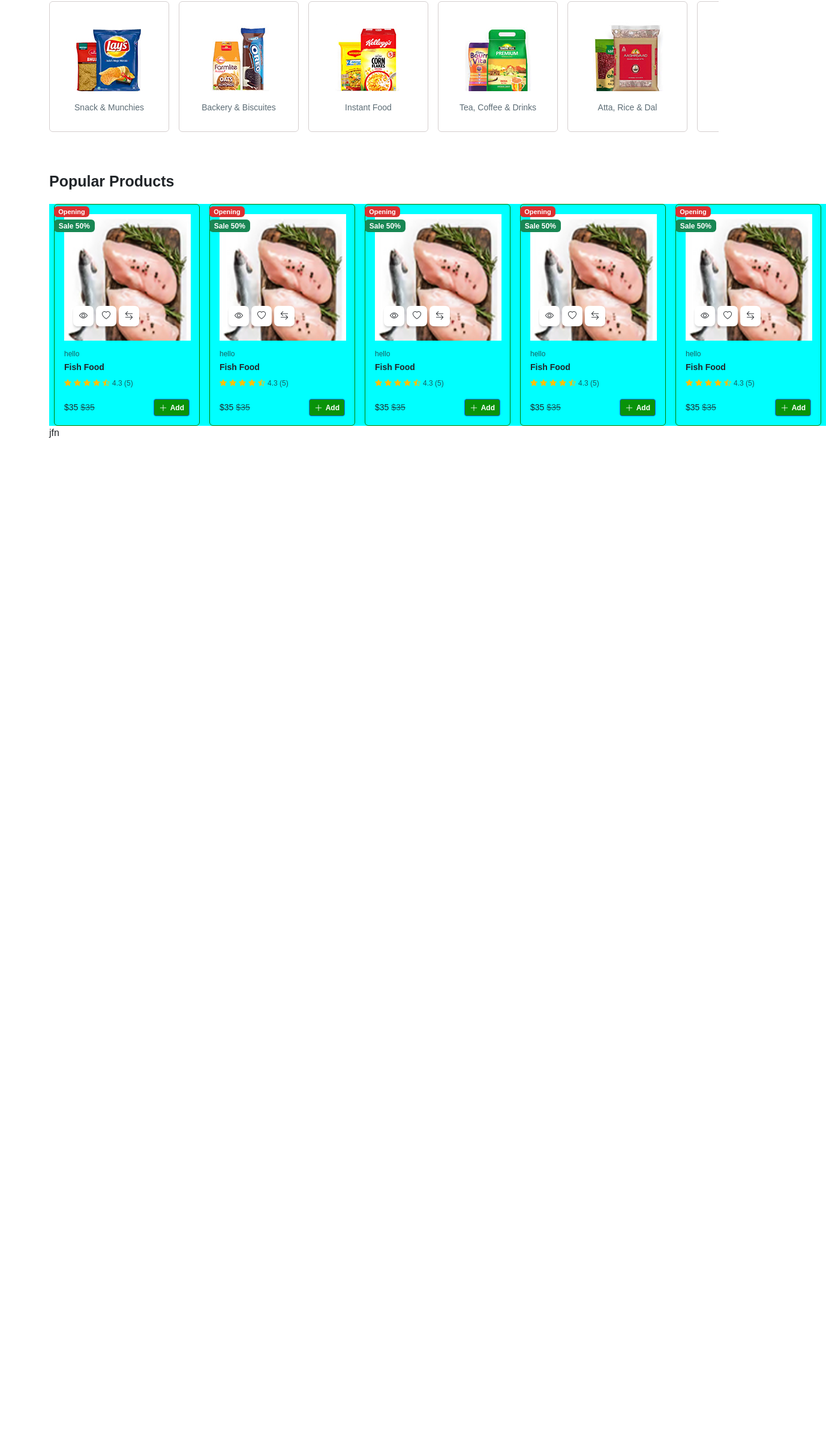
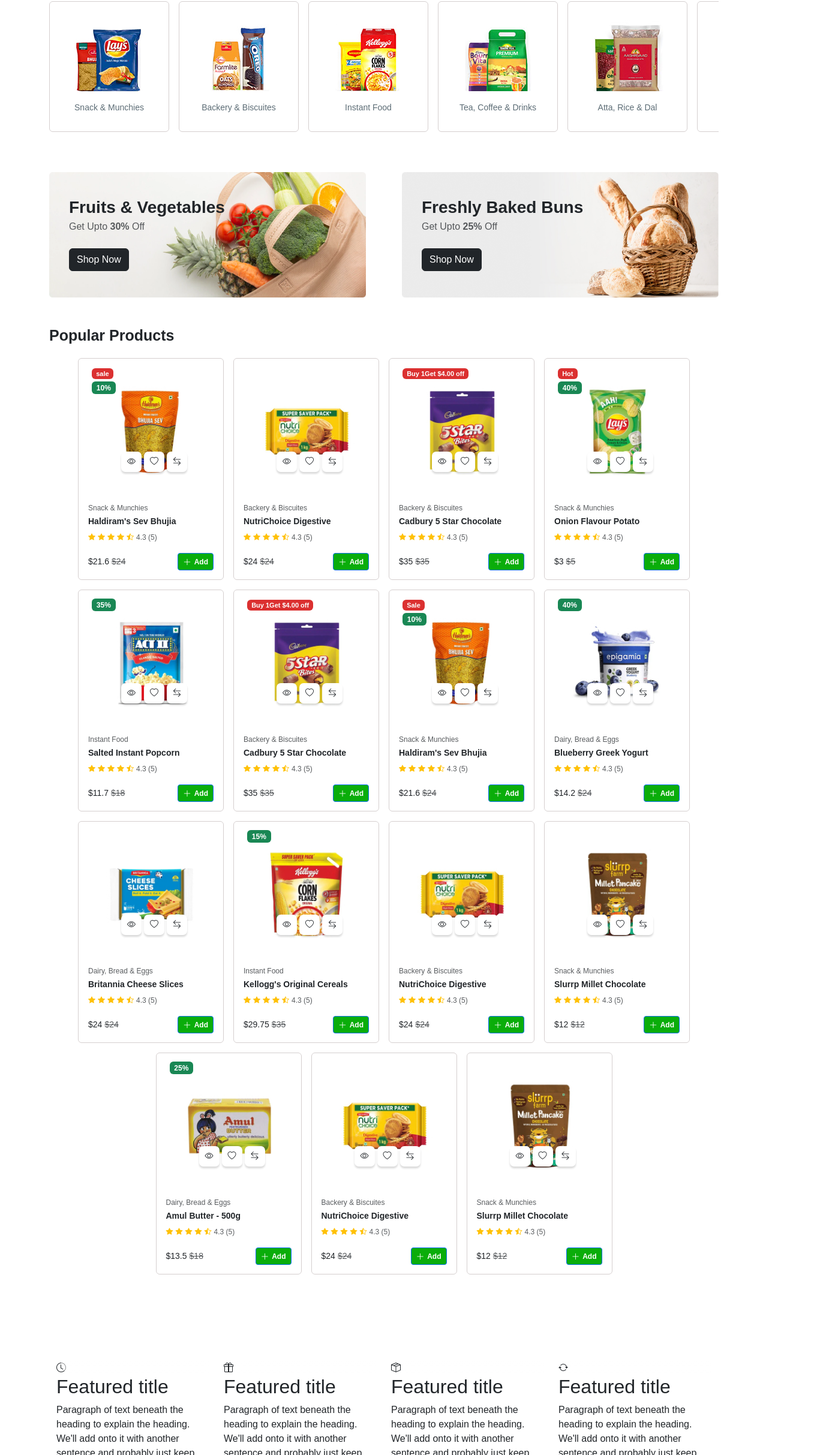
Before and after one commit to Hariprasanth17/React_FreshCard, a React (Vite) app: page / in a window 1280 px wide. Shown: the part 859-3285 px from the top of the page at 60% size, 1377 px wide, since content can reach past the window. Before the commit the page ends 1593 px from the top, so only its background shows below. Built offline with nearby package versions, Linux system fonts and the light colour scheme.

Commit message:
product-update commit

```diff
--- a/src/App.tsx
+++ b/src/App.tsx
@@ -6,6 +6,7 @@ import Category from './Component/Category/Category'
 import Label from './Component/Label/Label'
 import Navbar from './Component/Navbar/Navbar'
 import Product from './Component/Product/Product'
+import Section from './Component/Section/Section'
 
 function App() {
 
@@ -16,8 +17,9 @@ function App() {
       <Navbar />
       <Banner />
       <Category />
-      <Product/>
       <Bannertwo />
+      <Product />
+      <Section />
     </>
   )
 }
--- a/src/Component/Bannertwo/Bannertwo.css
+++ b/src/Component/Bannertwo/Bannertwo.css
@@ -0,0 +1,47 @@
+/* style={{
+    backgroundImage: 'url("/images/banner/grocery-banner.png")',
+    backgroundRepeat: "no-repeat",
+    backgroundSize: "cover",
+    backgroundPosition: "center center"
+  }} */
+
+.banner-two {
+    position: relative;
+}
+
+.banner-two .image img {
+    height: 209px;
+    width: 628px;
+}
+
+.banner-two .banner-tow-content {
+    position: absolute;
+    top: 42px;
+    left: 33px;
+}
+@media screen  and (max-width:1400px){
+    .banner-two .image img {
+        height: 209px;
+        width: 528px;
+    }
+}
+@media screen  and (max-width:1200px){
+    .banner-two .image img {
+        width: 428px;
+    }
+}
+@media screen  and (max-width:992px){
+    .banner-two .image img {
+        width: 328px;
+    }
+}
+@media screen  and (max-width:768px){
+    .banner-two .image img {
+        width: 528px;
+    }
+}
+@media screen  and (max-width:576px){
+    .banner-two .image img {
+        width: 100vw;
+    }
+}
--- a/src/Component/Bannertwo/Bannertwo.tsx
+++ b/src/Component/Bannertwo/Bannertwo.tsx
@@ -1,9 +1,32 @@
+import { ass_list } from "../../assets/assert"
 import "./Bannertwo.css"
 
 const Bannertwo = () => {
   return (
-    <div className="container">
-      jfn
+    <div className="container " >
+      <div className="continer-inside flex-wrap  d-flex justify-content-between gap-3">
+        <div className="banner-two rounded">
+          <div className="image">
+            <img src={ass_list.banner_1} alt="Banner-2" />
+          </div>
+          <div className="banner-tow-content">
+            <h3 className="fw-bold mb-1">Fruits & Vegetables</h3>
+            <p className="mb-4 text-muted"> Get Upto <span className="fw-bold">30%</span> Off </p>
+            <a role="button" href="#!" className="btn btn-dark"> Shop Now </a>
+          </div>
+        </div>
+
+        <div className="banner-two  px-8 rounded">
+          <div className="image col-6">
+            <img src={ass_list.banner_2} alt="Banner-2" />
+          </div>
+          <div className="banner-tow-content">
+            <h3 className="fw-bold mb-1">Freshly Baked Buns</h3>
+            <p className="mb-4 text-muted">Get Upto <span className="fw-bold">25%</span> Off</p>
+            <a role="button" href="#" className="btn btn-dark"> Shop Now </a>
+          </div>
+        </div>
+      </div>
     </div>
   )
 }
--- a/src/Component/CategoryItem/CategoryItem.css
+++ b/src/Component/CategoryItem/CategoryItem.css
@@ -2,7 +2,7 @@
     height: 218px;
     width: 200px;
     border: 1px solid rgb(213, 207, 207);
-    transition: 0.6s;
+    transition: 0.3s;
 }
 
 .category-list-item:hover {
--- a/src/Component/Product/Product.tsx
+++ b/src/Component/Product/Product.tsx
@@ -1,19 +1,18 @@
+import { product_list } from "../../assets/assert"
 import ProductItem from "../ProductItem/ProductItem"
 import "./Product.css"
 
 const Product = () => {
     return (
         <div className="container">
-            <div className="container-inside">
+            <div className="container-inside my-5">
                 <div className="product-heading">
                     <h3 className="">Popular Products</h3>
                 </div>
-                <div className="product-list d-flex">
-                    <ProductItem />
-                    <ProductItem />
-                    <ProductItem />
-                    <ProductItem />
-                    <ProductItem />
+                <div className="product-list d-flex flex-wrap justify-content-center gap-3">
+                    {product_list.map((item) => {
+                        return <ProductItem key={item._id} image={item.image} category={item.category} name={item.name} d_price={item.disc_price} price={item.price} offer={item.offer} discount={item.discount} />
+                    })}
                 </div>
             </div>
         </div>
--- a/src/Component/ProductItem/ProductItem.css
+++ b/src/Component/ProductItem/ProductItem.css
@@ -1,22 +1,28 @@
 .product-item-list {
     height: 370px;
-    width: 260px;
-    background-color: aqua;
-    padding: 0px 8px;
+    width: 243px;
     position: relative;
 }
 
 .product-item-list .product-content {
     height: 370px;
     width: 243px;
-    border: 1px solid green;
+    border: 1px solid rgb(213, 207, 207);
+    transition: 0.3s;
     padding: 16px;
+}
+
+.product-item-list .product-content:hover {
+    border: 1px solid #0AAD0A;
+    scale: 1.02;
+    box-shadow: rgba(0, 0, 0, 0.15) 0px 5px 15px 0px;
 }
 
 .product-item-list .product-content img {
     height: 211px;
     width: 211px;
     margin: 0px 0px 12px;
+    cursor: pointer;
 }
 
 .product-item-list .product-content .category {
@@ -24,6 +30,7 @@
     font-weight: 500;
     line-height: 20px;
     margin-bottom: 4px;
+    cursor: pointer;
 }
 
 .product-item-list .product-content .product-name {
@@ -31,8 +38,11 @@
     font-weight: 600;
     line-height: 17px;
     margin-bottom: 8px;
+    cursor: pointer;
 }
-
+.product-item-list .product-content .product-name:hover{
+   color: #0AAD0A;
+}
 .product-item-list .product-content .star-icon {
     font-size: 12px;
     line-height: 20px;
@@ -45,7 +55,11 @@
     width: 60px;
     text-align: right;
     padding: 4px 8px;
-    background-color: #099309;
+    background-color: #0aad0a;
+}
+
+.product-item-list .product-content .card-price-butt a:hover {
+    background-color: #099209;
 }
 
 .product-item-list .product-content .card-price-butt i {
@@ -74,8 +88,8 @@
 .product-item-list .product-action-icon {
     width: 211px;
     position: absolute;
-    top: 170px;
-    left: 40px;
+    left: 72px;
+    top: 156px;
 }
 
 .product-item-list .product-action-icon .heart {
@@ -100,7 +114,8 @@
 /* top offer discount */
 .product-item-list .offer-discount {
     position: absolute;
-    top: 0px;
+    top: 13px;
+    left: 23px;
 }
 
 .product-item-list .offer-discount .offer span {
--- a/src/Component/ProductItem/ProductItem.tsx
+++ b/src/Component/ProductItem/ProductItem.tsx
@@ -1,13 +1,13 @@
-import { ass_list } from "../../assets/assert"
+
 import "./ProductItem.css"
 
-const ProductItem = () => {
+const ProductItem = ({ image, category, name, d_price, price, offer, discount }: any) => {
     return (
         <div className="product-item-list">
             <div className="product-content rounded">
-                <img src={ass_list.Chicken_Fish} alt="product image" />
-                <div className="category text-muted">hello</div>
-                <div className="product-name">Fish Food</div>
+                <img src={image} alt="product image" />
+                <div className="category text-muted">{category}</div>
+                <div className="product-name">{name}</div>
                 <div className="star-icon d-flex gap-1 ">
                     <i className="bi bi-star-fill"></i>
                     <i className="bi bi-star-fill"></i>
@@ -18,8 +18,8 @@ const ProductItem = () => {
                 </div>
                 <div className="card-price-butt d-flex justify-content-between align-items-center mt-3">
                     <div className="product-price">
-                        <span className="text-dark mr-2">$35</span>
-                        <span className="text-decoration-line-through text-muted">$35</span>
+                        <span className="text-dark mr-2">${d_price}</span>
+                        <span className="text-decoration-line-through  text-muted">${price}</span>
                     </div>
                     <div className="add-butt">
                         <i className="bi bi-plus-lg"></i>
@@ -34,10 +34,10 @@ const ProductItem = () => {
             </div>
             <div className="offer-discount gap-3">
                 <div className="offer">
-                    <span className="badge rounded">Opening </span>
+                    <span className="badge rounded">{offer}</span>
                 </div>
                 <div className="discount">
-                    <span className="badge rounded">Sale 50%</span>
+                    <span className="badge rounded">{discount}</span>
                 </div>
             </div>
         </div>
--- /dev/null
+++ b/src/Component/Section/Section.tsx
@@ -0,0 +1,46 @@
+import "./Section.css"
+
+const Section = () => {
+    return (
+        <div>
+            <div className="container px-4 py-5" id="featured-3">
+                <div className="row g-4 py-5 row-cols-1 row-cols-lg-4">
+                    <div className="feature col">
+                        <div className="feature-icon bg-gradient">
+                            <i className="bi bi-clock-history"></i>
+                        </div>
+                        <h2>Featured title</h2>
+                        <p>Paragraph of text beneath the heading to explain the heading. We'll add onto it with another sentence and probably just keep going until we run out of words.</p>
+
+                    </div>
+                    <div className="feature col">
+                        <div className="feature-icon bg-gradient">
+                            <i className="bi bi-gift"></i>
+                        </div>
+                        <h2>Featured title</h2>
+                        <p>Paragraph of text beneath the heading to explain the heading. We'll add onto it with another sentence and probably just keep going until we run out of words.</p>
+
+                    </div>
+                    <div className="feature col">
+                        <div className="feature-icon bg-gradient">
+                            <i className="bi bi-box-seam"></i>
+                        </div>
+                        <h2>Featured title</h2>
+                        <p>Paragraph of text beneath the heading to explain the heading. We'll add onto it with another sentence and probably just keep going until we run out of words.</p>
+
+                    </div>
+                    <div className="feature col">
+                        <div className="feature-icon bg-gradient">
+                            <i className="bi bi-arrow-repeat"></i>
+                        </div>
+                        <h2>Featured title</h2>
+                        <p>Paragraph of text beneath the heading to explain the heading. We'll add onto it with another sentence and probably just keep going until we run out of words.</p>
+
+                    </div>
+                </div>
+            </div>
+        </div>
+    )
+}
+
+export default Section
--- a/src/assets/assert.ts
+++ b/src/assets/assert.ts
@@ -1,6 +1,8 @@
 import logo from "./freshcart-logo (1).svg";
 import slide_1 from "./slide-1.jpg";
 import slide_2 from "./slide-2.jpg";
+import banner_1 from "./grocery-banner.png"
+import banner_2 from "./grocery-banner-2.jpg"
 
 import Snack_Munchies from "./category-snack-munchies.jpg";
 import Backery_Biscuites from "./category-bakery-biscuits.jpg";
@@ -36,7 +38,9 @@ export const ass_list = {
     logo,
     slide_1,
     slide_2,
-    Chicken_Fish
+    banner_1,
+    banner_2,
+
 }
 
 export const category_list = [
```
Also changed, not shown: src/Component/Section/Section.css (added), src/assets/grocery-banner-2.jpg (added), src/assets/grocery-banner.png (added).
